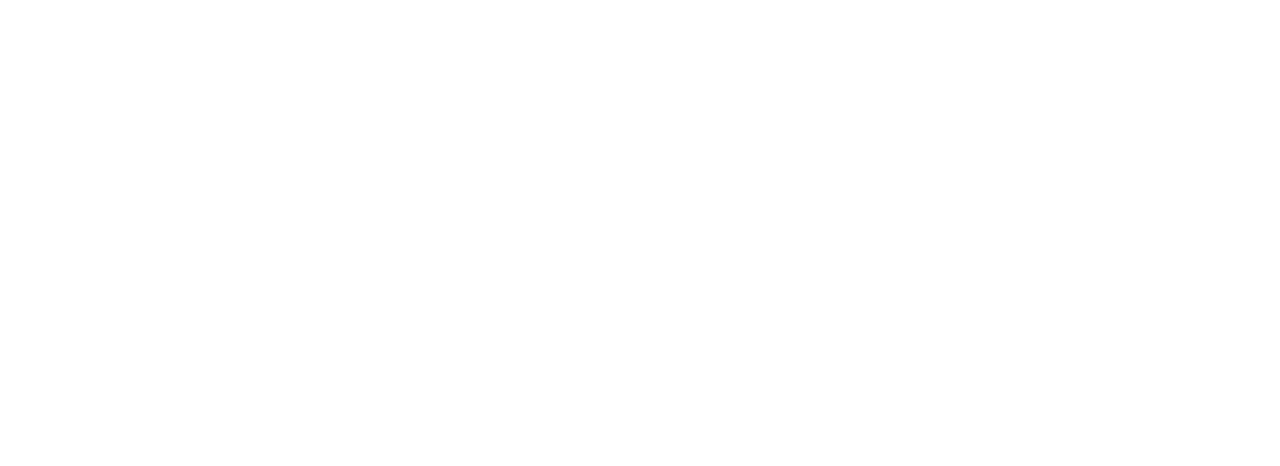
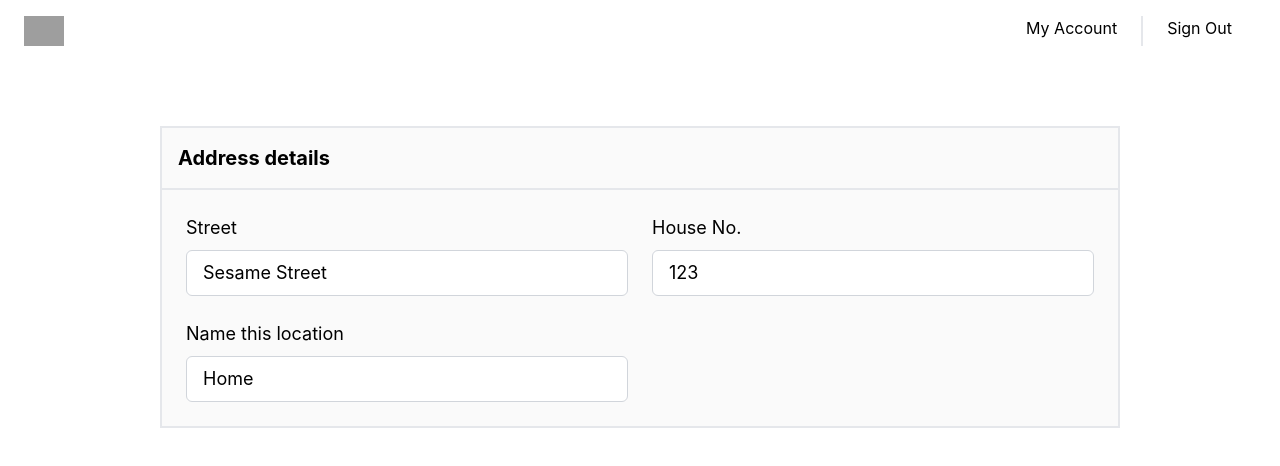
Before and after one commit to dhruvalk/pizzahut_clone_app, a React (Create React App) app in the folder frontend/: page /editAddress/1 in a window 1280 px wide. Before the commit this address had no page. Shown: the top 466 px of the page. Built offline with nearby package versions, Linux system fonts and the light colour scheme; grey boxes are pictures that could not be loaded.

Commit message:
edited accountscreen to dynamic and integrated some apis

```diff
--- a/frontend/src/components/Navbar.js
+++ b/frontend/src/components/Navbar.js
@@ -3,7 +3,7 @@
 
 export default function Navbar() {
   const navigate = useNavigate();
-  const isLoggedIn = false;
+  const isLoggedIn = true;
   return isLoggedIn ? (
     <div className="flex flex-row justify-between px-6 py-4">
       <span>
--- a/frontend/src/index.js
+++ b/frontend/src/index.js
@@ -10,6 +10,7 @@
 import Register from "./pages/RegisterScreen";
 import ForgetPasswordScreen from "./pages/ForgetPasswordScreen";
 import AccountScreen from "./pages/AccountScreen";
+import EditAddressScreen from "./pages/EditAddressScreen";
 
 const root = ReactDOM.createRoot(document.getElementById("root"));
 root.render(
@@ -26,6 +27,11 @@
             element={<ForgetPasswordScreen />}
           ></Route>
           <Route path="/profile" element={<AccountScreen />}></Route>
+          <Route
+            exact
+            path="/editAddress/:id"
+            element={<EditAddressScreen />}
+          ></Route>
         </Route>
       </Routes>
     </BrowserRouter>
--- a/frontend/src/pages/AccountScreen.js
+++ b/frontend/src/pages/AccountScreen.js
@@ -1,23 +1,121 @@
-import React from "react";
+import React, { useEffect, useState } from "react";
 import { IoHome } from "react-icons/io5";
 import { AiFillEdit } from "react-icons/ai";
+import { Link } from "react-router-dom";
+import { getAddressByUser, getUser, handleUpdateUser } from "../APIUtils";
 
 export default function AccountScreen() {
+  const [user, setUser] = useState(null);
+
+  // user details
+  const [firstName, setFirstName] = useState(null);
+  const [lastName, setLastName] = useState(null);
+  const [email, setEmail] = useState(null);
+  const [contactNum, setContactNum] = useState(null);
+  const [modifiedFirstName, setModifiedFirstName] = useState(firstName);
+  const [modifiedLastName, setModifiedLastName] = useState(lastName);
+  const [modifiedEmail, setModifiedEmail] = useState(email);
+  const [modifiedContactNum, setModifiedContactNum] = useState(contactNum);
+  const [isModified, setIsModified] = useState(false);
+
+  // user functions
+  const handleFirstNameChange = (event) => {
+    setModifiedFirstName(event.target.value);
+    setIsModified(true);
+  };
+  const handleLastNameChange = (event) => {
+    setModifiedLastName(event.target.value);
+    setIsModified(true);
+  };
+  const handleEmailChange = (event) => {
+    setModifiedEmail(event.target.value);
+    setIsModified(true);
+  };
+  const handleContactNumChange = (event) => {
+    setModifiedContactNum(event.target.value);
+    setIsModified(true);
+  };
+  const handleSaveChanges = () => {
+    setFirstName(modifiedFirstName);
+    setLastName(modifiedLastName);
+    setContactNum(modifiedContactNum);
+    setEmail(modifiedEmail);
+    handleUpdateUser(
+      1,
+      modifiedFirstName,
+      modifiedLastName,
+      modifiedEmail,
+      user.username,
+      user.password,
+      user.contactNum,
+      user.birthday
+    );
+    setIsModified(false);
+  };
+
+  // address details
+  const [mockAddress, setMockAddress] = useState(null);
+  const [street, setStreet] = useState(null);
+  const [houseNum, setHouseNum] = useState(null);
+  const [label, setLabel] = useState(null);
+
+  //address functions
+  const handleDeleteAddress = () => {
+    //TODO: send to backend to delete address
+    setMockAddress(null);
+  };
+
+  useEffect(() => {
+    const fetchUser = async () => {
+      const data = await getUser(1);
+      if (data) {
+        let tempUser = data[0];
+        setUser(tempUser);
+        setFirstName(tempUser.firstName);
+        setLastName(tempUser.lastName);
+        setEmail(tempUser.email);
+        setContactNum(tempUser.contactNum);
+      }
+    };
+    const fetchAddress = async () => {
+      const data = await getAddressByUser(1);
+      if (data) {
+        let tempAddress = data[0];
+        setMockAddress(tempAddress);
+        setStreet(tempAddress.street);
+        setHouseNum(tempAddress.houseNum);
+        setLabel(tempAddress.label);
+      }
+    };
+    fetchUser();
+    fetchAddress();
+  }, []);
+
+  useEffect(() => {
+    setModifiedFirstName(firstName);
+    setModifiedLastName(lastName);
+    setModifiedEmail(email);
+    setModifiedContactNum(contactNum);
+    setIsModified(false);
+  }, [firstName, lastName, email, contactNum]);
+
   return (
     <>
-      <div className="w-full bg-green text-white h-1/6 justify-center text-5xl p-20 mb-20">
-        Hello, Li Cady
+      <div className="w-full bg-green text-white h-1/6 justify-center text-5xl p-20 mb-16">
+        Hello, {lastName} {firstName}
       </div>
-      <div className="flex flex-col items-center h-screen space-y-16 w-3/4 m-auto">
+      <div className="flex flex-col items-center h-screen space-y-8 w-3/4 m-auto">
         <div className="border-2 border-grey w-full divide-y divide-solid divide-y-2 bg-zinc-50">
           <div className="p-4 text-xl font-bold">Account details</div>
-          <div className="grid gap-6 grid-cols-2 grid-rows-2 p-6">
+          <div className="grid gap-6 grid-cols-2 grid-rows- p-6">
             <label for="firstName" className="flex flex-col gap-2 text-lg">
               First Name
               <input
                 type="text"
                 id="firstName"
                 name="firstName"
+                value={modifiedFirstName}
+                onChange={handleFirstNameChange}
                 className="w-full px-4 py-2 border border-gray-300 rounded-md focus:outline-none focus:ring focus:ring-blue-500"
               ></input>
             </label>
@@ -27,6 +125,8 @@
                 type="text"
                 id="lastName"
                 name="lastName"
+                value={modifiedLastName}
+                onChange={handleLastNameChange}
                 className="w-full px-4 py-2 border border-gray-300 rounded-md focus:outline-none focus:ring focus:ring-blue-500"
               ></input>
             </label>
@@ -36,6 +136,8 @@
                 type="text"
                 id="email"
                 name="email"
+                value={modifiedEmail}
+                onChange={handleEmailChange}
                 className="w-full px-4 py-2 border border-gray-300 rounded-md focus:outline-none focus:ring focus:ring-blue-500"
               ></input>
             </label>
@@ -45,28 +147,54 @@
                 type="tel"
                 id="phone"
                 name="phone"
+                value={modifiedContactNum}
+                onChange={handleContactNumChange}
                 className="w-full px-4 py-2 border border-gray-300 rounded-md focus:outline-none focus:ring focus:ring-blue-500"
               ></input>
             </label>
           </div>
+
+          {isModified && (
+            <button
+              className="flex justify-center w-full bg-green hover:bg-green-700 text-white font-bold py-2 px-4 rounded"
+              onClick={handleSaveChanges}
+            >
+              Save Changes
+            </button>
+          )}
         </div>
+
         <div className="border-2 border-grey w-full divide-y divide-solid divide-y-2 bg-zinc-50">
           <div className="p-4 flex flex-row justify-between ">
             <text className="font-bold text-xl">Addresses</text>
             <AiFillEdit style={{ width: "25px", height: "25px" }} />
           </div>
+          {mockAddress && (
             <div className="w-full flex flex-row justify-between p-4 text-lg ">
               <div className="flex flex-row items-center justify-center">
                 <IoHome style={{ width: "25px", height: "25px" }} />
-              <text className="flex flex-col pl-4">
+                <div className="flex flex-col pl-4">
                   <text className="font-bold ">
-                  155 Bukit Batok St 10, #05-44
+                    {street}, {houseNum}
                   </text>
-                <text>Home</text>
-              </text>
+                  <text>{label}</text>
                 </div>
-            <div>Edit | Delete</div>
               </div>
+              <div>
+                <Link to={`/editAddress/${mockAddress.addressId}`}>
+                  <button className="hover:underline ">Edit</button>
+                </Link>{" "}
+                |{" "}
+                <button
+                  className="hover:underline"
+                  onClick={handleDeleteAddress}
+                >
+                  {" "}
+                  Delete
+                </button>
+              </div>
+            </div>
+          )}
         </div>
       </div>
     </>
--- /dev/null
+++ b/frontend/src/pages/EditAddressScreen.js
@@ -0,0 +1,109 @@
+import React, { useEffect, useState } from "react";
+import { useParams } from "react-router-dom";
+
+const EditAddressScreen = (props) => {
+  const { id } = useParams;
+
+  // TODO: implement API for address
+  const mockAddress = {
+    addressId: 123,
+    street: "Sesame Street",
+    houseNum: 123,
+    label: "Home",
+    isDefault: true,
+    createdDateTime: "01/01/11",
+    modifiedDateTime: "",
+  };
+  // user details
+  const [street, setStreet] = useState(mockAddress.street);
+  const [houseNum, setHouseNum] = useState(mockAddress.houseNum);
+  const [label, setLabel] = useState(mockAddress.label);
+
+  const [modifiedStreet, setModifiedStreet] = useState(street);
+  const [modifiedHouseNum, setModifiedHouseNum] = useState(houseNum);
+  const [modifiedLabel, setModifiedLabel] = useState(label);
+
+  const [isModified, setIsModified] = useState(false);
+
+  // user functions
+  const handleStreetChange = (event) => {
+    setModifiedStreet(event.target.value);
+    setIsModified(true);
+  };
+  const handleHouseNumChange = (event) => {
+    setModifiedHouseNum(event.target.value);
+    setIsModified(true);
+  };
+  const handleLabelChange = (event) => {
+    setModifiedLabel(event.target.value);
+    setIsModified(true);
+  };
+
+  const handleSaveChanges = () => {
+    setStreet(modifiedStreet);
+    setHouseNum(modifiedHouseNum);
+    setLabel(modifiedLabel);
+    setIsModified(false);
+    // TODO: send to backend
+  };
+
+  useEffect(() => {
+    setModifiedStreet(street);
+    setModifiedHouseNum(houseNum);
+    setModifiedLabel(label);
+    setIsModified(false);
+  }, [street, houseNum, label]);
+
+  return (
+    <div className="w-3/4 m-auto mt-16">
+      <div className=" border-2 border-grey w-full divide-y divide-solid divide-y-2 bg-zinc-50">
+        <div className="p-4 text-xl font-bold">Address details</div>
+        <div className="grid gap-6 grid-cols-2 grid-rows- p-6">
+          <label for="firstName" className="flex flex-col gap-2 text-lg">
+            Street
+            <input
+              type="text"
+              id="street"
+              name="street"
+              value={modifiedStreet}
+              onChange={handleStreetChange}
+              className="w-full px-4 py-2 border border-gray-300 rounded-md focus:outline-none focus:ring focus:ring-blue-500"
+            ></input>
+          </label>
+          <label for="houseNum" className="flex flex-col gap-2 text-lg">
+            House No.
+            <input
+              type="text"
+              id="houseNum"
+              name="houseNum"
+              value={modifiedHouseNum}
+              onChange={handleHouseNumChange}
+              className="w-full px-4 py-2 border border-gray-300 rounded-md focus:outline-none focus:ring focus:ring-blue-500"
+            ></input>
+          </label>
+          <label for="label" className="flex flex-col gap-2 text-lg">
+            Name this location
+            <input
+              type="label"
+              id="label"
+              name="label"
+              value={modifiedLabel}
+              onChange={handleLabelChange}
+              className="w-full px-4 py-2 border border-gray-300 rounded-md focus:outline-none focus:ring focus:ring-blue-500"
+            ></input>
+          </label>
+        </div>
+
+        {isModified && (
+          <button
+            className="flex justify-center w-full bg-green hover:bg-green-700 text-white font-bold py-2 px-4 rounded"
+            onClick={handleSaveChanges}
+          >
+            Save Changes
+          </button>
+        )}
+      </div>
+    </div>
+  );
+};
+export default EditAddressScreen;
```
Also changed, not shown: frontend/src/APIUtils.js (+46 -0 lines). Lines whose indentation alone changed are shown as unchanged.
